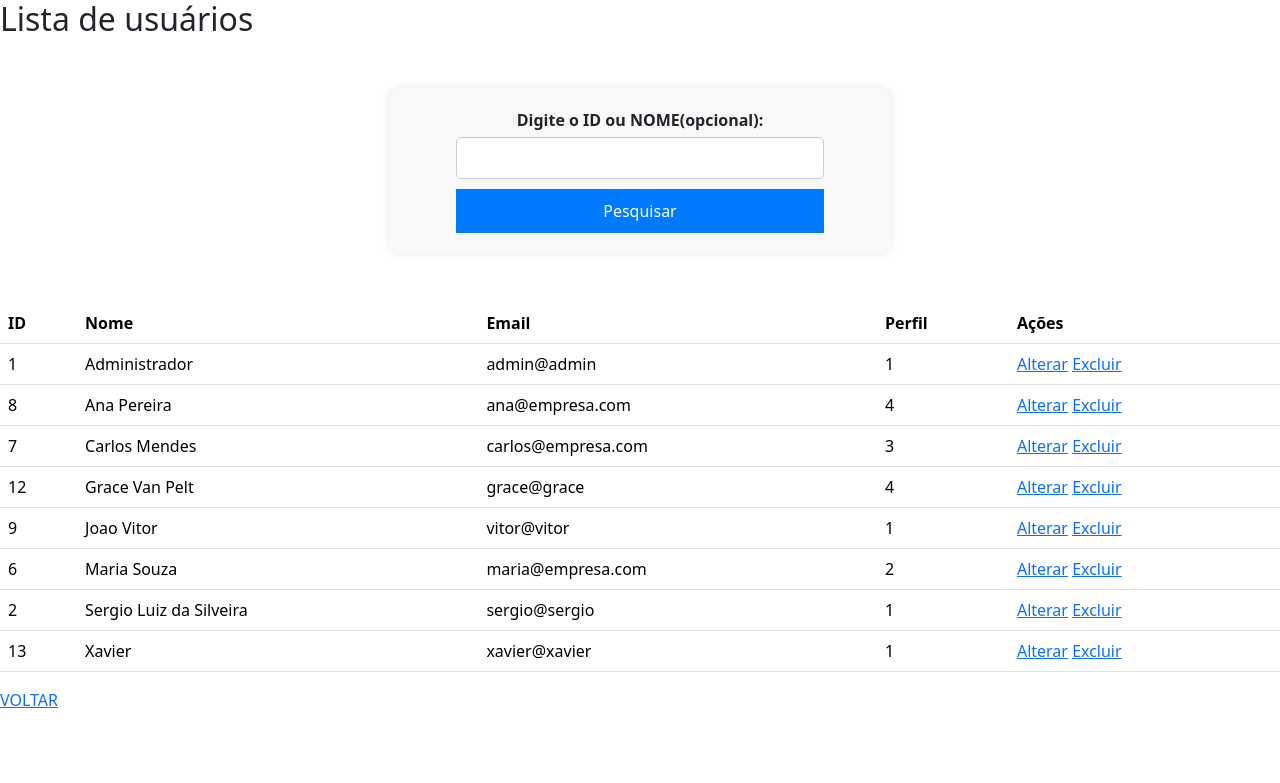
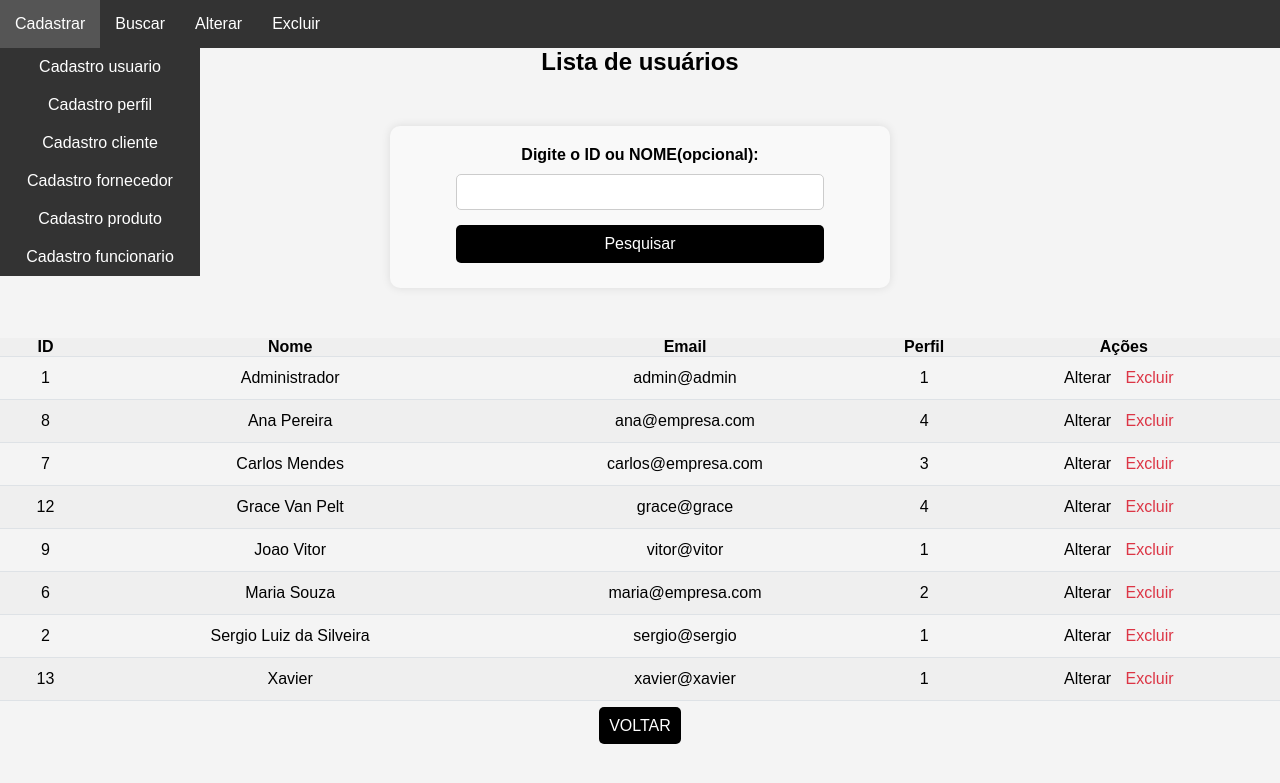
Before and after one commit to JoaoAtanazio/JoaoAtanazio_ProvaPHP, a PHP site: page /buscar_usuario.php in a window 1280 px wide. Shown: the top 783 px of the page. Run offline with PHP 8.4, Linux system fonts and the light colour scheme; a user stored in the database is signed in; data comes from the database, SQL or seed files in the repository.

Commit message:
Estilização e menu em todas as páginas

```diff
--- /dev/null
+++ b/MaterialApoio/MaterialApoio/alterar_fornecedor.php
@@ -0,0 +1,6 @@
+<?php
+session_start();
+require_once 'conexao.php';
+require_once 'permissoes.php';
+require_once 'dropdown.php';
+?>
--- a/MaterialApoio/MaterialApoio/alterar_usuario.php
+++ b/MaterialApoio/MaterialApoio/alterar_usuario.php
@@ -1,6 +1,8 @@
 <?php
 session_start();
 require_once 'conexao.php';
+require_once 'permissoes.php';
+require_once 'dropdown.php';
 
 //VERIFICA SE O USUARIO TEM PERMISSOA DE ADM
 if ($_SESSION['perfil'] !=1){
@@ -88,6 +90,6 @@
             <button type="reset">Cancelar</button>
         </form>
             <?php endif;?>
-            <a href="principal.php">Voltar</a>
+            <a href="principal.php" class="btn-voltar">Voltar</a>
 </body>
 </html>
--- /dev/null
+++ b/MaterialApoio/MaterialApoio/buscar_fornecedor.php
@@ -0,0 +1,6 @@
+<?php
+session_start();
+require_once 'conexao.php';
+require_once 'permissoes.php';
+require_once 'dropdown.php';
+?>
--- a/MaterialApoio/MaterialApoio/buscar_usuario.php
+++ b/MaterialApoio/MaterialApoio/buscar_usuario.php
@@ -1,6 +1,9 @@
 <?php
 session_start();
 require_once 'conexao.php';
+require_once 'permissoes.php';
+require_once 'dropdown.php';
+
 
 // VERIFICA SE O USUARIO TEM PERMISSAO DE adm OU secretaria
 if($_SESSION['perfil']!=1 && $_SESSION['perfil']!=2){
@@ -38,7 +41,6 @@
     <meta charset="UTF-8">
     <meta name="viewport" content="width=device-width, initial-scale=1.0">
     <link rel="stylesheet" href="styles.css">
-    <link href="https://cdn.jsdelivr.net/npm/bootstrap@5.3.7/dist/css/bootstrap.min.css" rel="stylesheet" integrity="sha384-LN+7fdVzj6u52u30Kp6M/trliBMCMKTyK833zpbD+pXdCLuTusPj697FH4R/5mcr" crossorigin="anonymous">
     <title>Buscar Usuário</title>
 </head>
 <body>
@@ -76,6 +78,6 @@
         <p> Nenhum usuario encontrado.</p>
     <?php endif;?>
 
-    <a href="principal.php"> VOLTAR</a>
+    <a href="principal.php" class="btn-voltar"> VOLTAR</a>
 </body>
 </html>
--- /dev/null
+++ b/MaterialApoio/MaterialApoio/cadastro_fornecedor.php
@@ -0,0 +1,6 @@
+<?php
+session_start();
+require_once 'conexao.php';
+require_once 'permissoes.php';
+require_once 'dropdown.php';
+?>
--- a/MaterialApoio/MaterialApoio/cadastro_usuario.php
+++ b/MaterialApoio/MaterialApoio/cadastro_usuario.php
@@ -1,6 +1,9 @@
 <?php
 session_start();
 require_once 'conexao.php';
+require_once 'permissoes.php';
+require_once 'dropdown.php';
+
 
 // VERIFICA SE O USUARIO TEM PERMISSAO
 // SUPONDO QUE O PERFIL 1 SEJA O ADMINISTRADOR
--- /dev/null
+++ b/MaterialApoio/MaterialApoio/dropdown.php
@@ -0,0 +1,31 @@
+<?php
+require_once 'conexao.php';
+require_once 'permissoes.php'
+?>
+<!DOCTYPE html>
+<html lang="pt-br">
+<head>
+    <meta charset="UTF-8">
+    <meta name="viewport" content="width=device-width, initial-scale=1.0">
+    <link rel="stylesheet" href="styles.css">
+    <title>Document</title>
+</head>
+<body>
+    <nav>
+        <ul class="menu">
+            <?php foreach($opcoes_menu as $categoria => $arquivos):?>
+            <li class="dropdown">
+                <a href="#"><?=$categoria ?></a>
+                <ul class="dropdown-menu">
+                <?php foreach($arquivos as $arquivo):?>
+                    <li>
+                        <a href="<?=$arquivo ?>"><?=ucfirst(str_replace("_"," ",basename($arquivo,".php")))?></a>
+                    </li>
+                  <?php endforeach;?>
+                </ul>
+            </li>
+          <?php endforeach;?>
+        </ul>
+    </nav>
+</body>
+</html>
--- /dev/null
+++ b/MaterialApoio/MaterialApoio/excluir_fornecedor.php
@@ -0,0 +1,6 @@
+<?php
+session_start();
+require_once 'conexao.php';
+require_once 'permissoes.php';
+require_once 'dropdown.php';
+?>
--- a/MaterialApoio/MaterialApoio/excluir_usuario.php
+++ b/MaterialApoio/MaterialApoio/excluir_usuario.php
@@ -1,6 +1,8 @@
 <?php
 session_start();
-require 'conexao.php';
+require_once 'conexao.php';
+require_once 'permissoes.php';
+require_once 'dropdown.php';
 
 // VERIFICA SE O USUARIO TEM PERMISSAO DE ADM
 if($_SESSION['perfil']!=1 ){
@@ -69,6 +71,6 @@
         <p> Nenhum usuario encontrado
     <?php endif;?>
 
-    <a href="principal.php">Voltar</a>
+    <a href="principal.php" class="btn-voltar">Voltar</a>
 </body>
 </html>
--- /dev/null
+++ b/MaterialApoio/MaterialApoio/permissoes.php
@@ -0,0 +1,43 @@
+<?php
+    require_once 'conexao.php';
+
+if(!isset($_SESSION['usuario'])){
+    header("Location: index.php");
+    exit();
+}
+// OBTENDO O NOME DO PERFIL DO USUARIO LOGADO
+$id_perfil = $_SESSION['perfil'];
+$sqlPerfil = 'SELECT nome_perfil FROM perfil WHERE id_perfil = :id_perfil';
+$stmtPerfil= $pdo->prepare($sqlPerfil);
+$stmtPerfil->bindParam(':id_perfil',$id_perfil);
+$stmtPerfil->execute();
+$perfil = $stmtPerfil->fetch(PDO::FETCH_ASSOC);
+$nome_perfil = $perfil['nome_perfil'];
+
+// DEFINIÇÃO DAS PERMISSÕES POR perfil
+
+$permissoes = [
+    1 =>["Cadastrar"=>["cadastro_usuario.php","cadastro_perfil.php","cadastro_cliente.php","cadastro_fornecedor.php","cadastro_produto.php","cadastro_funcionario.php"],
+         "Buscar"=>["buscar_usuario.php","buscar_perfil.php","buscar_cliente.php","buscar_fornecedor.php","buscar_produto.php","buscar_funcionario.php"],
+         "Alterar"=>["alterar_usuario.php","alterar_perfil.php","alterar_cliente.php","alterar_fornecedor.php","alterar_produto.php","alterar_funcionario.php"],
+         "Excluir"=>["excluir_usuario.php","excluir_perfil.php","excluir_cliente.php","excluir_fornecedor.php","excluir_produto.php","excluir_funcionario.php"]],
+
+    2 => ["Cadastrar"=>["cadastro_cliente.php"],
+          "Buscar"=>["buscar_cliente.php","buscar_fornecedor.php","buscar_produto.php"],
+          "Alterar"=>["alterar_fornecedor.php","alterar_produto.php"],
+          "Excluir"=>["excluir_produto.php"]],
+
+    3 =>["Cadastrar"=>["cadastro_fornecedor.php","cadastro_produto.php"],
+        "Buscar"=>["buscar_cliente.php","buscar_fornecedor.php","buscar_produto.php"],
+        "Alterar"=>["alterar_fornecedor.php","alterar_produto.php"],
+        "Excluir"=>["excluir_produto.php"]],
+
+
+    4 =>["Cadastrar"=>["cadastro_cliente.php"],
+        "Buscar"=>["buscar_produto.php"],
+        "Alterar"=>["alterar_cliente.php"]],
+];
+
+// OBTENDO AS OPCOES DISPONIVEIS PARA O PERFIL LOGADO
+$opcoes_menu = $permissoes [$id_perfil];
+?>
--- a/MaterialApoio/MaterialApoio/styles.css
+++ b/MaterialApoio/MaterialApoio/styles.css
@@ -1,3 +1,9 @@
+*{
+    margin: 0;
+    padding: 0;
+    box-sizing: border-box;
+}
+
 body {
     font-family: Arial, sans-serif;
     background-color: #f4f4f4;
@@ -142,8 +148,7 @@
 /* Ajusta os campos de entrada */
 input[type="text"],
 input[type="email"],
-input[type="password"],
-select {
+input[type="password"] {
     width: 80%; /* Ocupa toda a largura do formulário */
     padding: 8px;
     margin-bottom: 10px;
@@ -151,12 +156,21 @@
     border-radius: 5px;
     font-size: 16px;
 }
+select{
+    width: 80%; /* Ocupa toda a largura do formulário */
+    padding: 8px;
+    margin-bottom: 10px;
+    border: 1px solid #ccc;
+    border-radius: 5px;
+    font-size: 16px;
+    cursor: pointer;
+}
 
 /* Ajusta os botões */
 button {
     width: 80%;
     padding: 10px;
-    background-color: #007bff; /* Azul bonito */
+    background-color: #000000; /* Azul bonito */
     color: white;
     border: none;
     border-radius: 5px;
@@ -166,5 +180,70 @@
 }
 
 button:hover {
-    background-color: #0056b3; /* Azul mais escuro ao passar o mouse */
+    background-color: #2E2E2E; /* Azul mais escuro ao passar o mouse */
 }
+table {
+  width: 100%;
+  border-collapse: collapse;
+  margin-bottom: 1rem;
+  background-color: transparent;
+}
+
+/* Cabeçalho da tabela */
+thead th {
+  background-color: #f8f9fa;
+  border-bottom: 2px solid #dee2e6;
+  padding: 0.75rem;
+  text-align: left;
+  font-weight: 600;
+}
+
+/* Linhas da tabela */
+tbody tr {
+  border-bottom: 1px solid #dee2e6;
+}
+
+/* Efeito "table-striped" (linhas zebradas) */
+tbody tr:nth-child(odd) {
+  background-color: rgba(0, 0, 0, 0.02);
+}
+
+/* Efeito "table-hover" (hover nas linhas) */
+tbody tr:hover {
+  background-color: rgba(0, 0, 0, 0.075);
+}
+
+/* Células da tabela */
+td {
+  padding: 0.75rem;
+  vertical-align: top;
+}
+
+/* Links "Alterar" e "Excluir" */
+td a {
+  text-decoration: none;
+  margin-right: 10px;
+}
+
+td a:first-child {
+  color: #000000; /* Azul (Alterar) */
+}
+
+td a:last-child {
+  color: #dc3545; /* Vermelho (Excluir) */
+}
+.btn-voltar{
+    width: 80%;
+    padding: 10px;
+    background-color: #000000; /* Azul bonito */
+    color: white;
+    border: none;
+    border-radius: 5px;
+    font-size: 16px;
+    cursor: pointer;
+    transition: 0.3s;
+    text-decoration: none;
+}
+.btn-voltar:hover{
+    background-color: #2E2E2E;
+}
```
